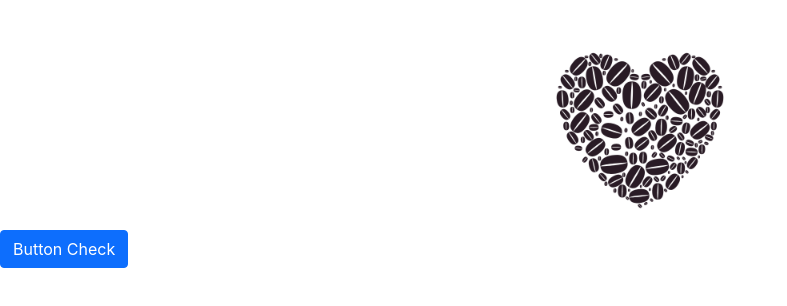
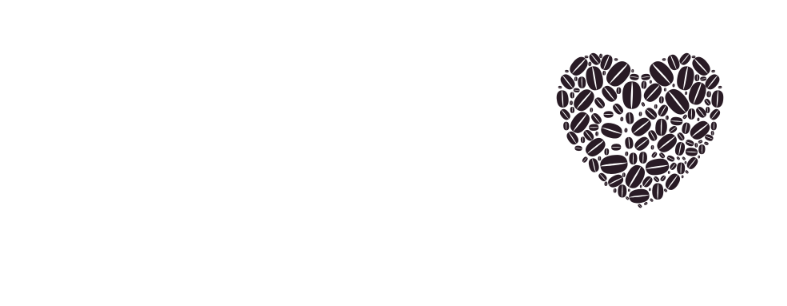
Before and after one commit to BiancaRose89/Dictionary-Project, a React (Create React App) app: page / in a window 1280 px wide. Shown: the top 306 px of the page, without its empty margins (0-787 px from the left). Built offline with nearby package versions, Linux system fonts and the light colour scheme.

Commit message:
Removed Button

```diff
--- a/src/App.js
+++ b/src/App.js
@@ -6,9 +6,6 @@ export default function App() {
     <div className="App">
       <header className="App-header">
         <img src={logo} className="app-logo" alt="logo" />
-        <a href="#" className="btn btn-primary">
-          Button Check{" "}
-        </a>
       </header>
     </div>
   );
```
